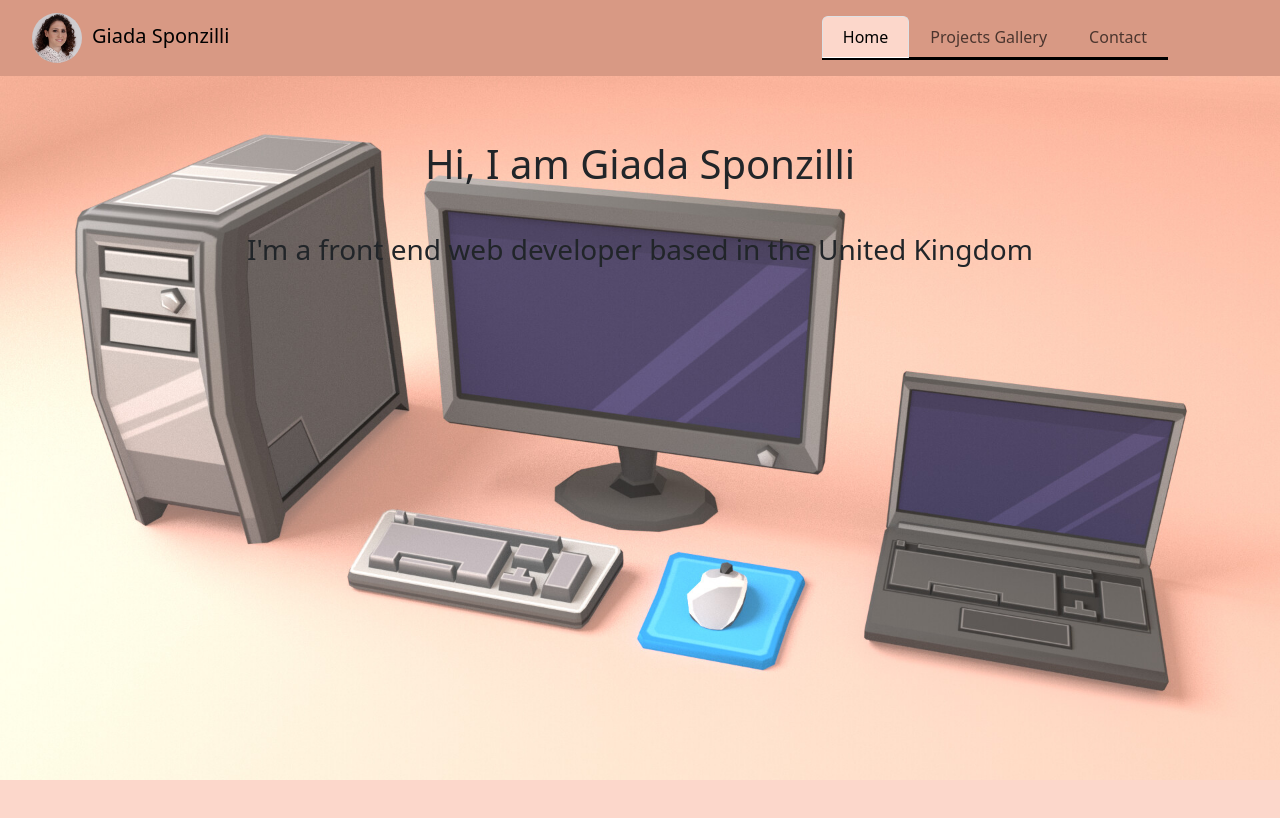
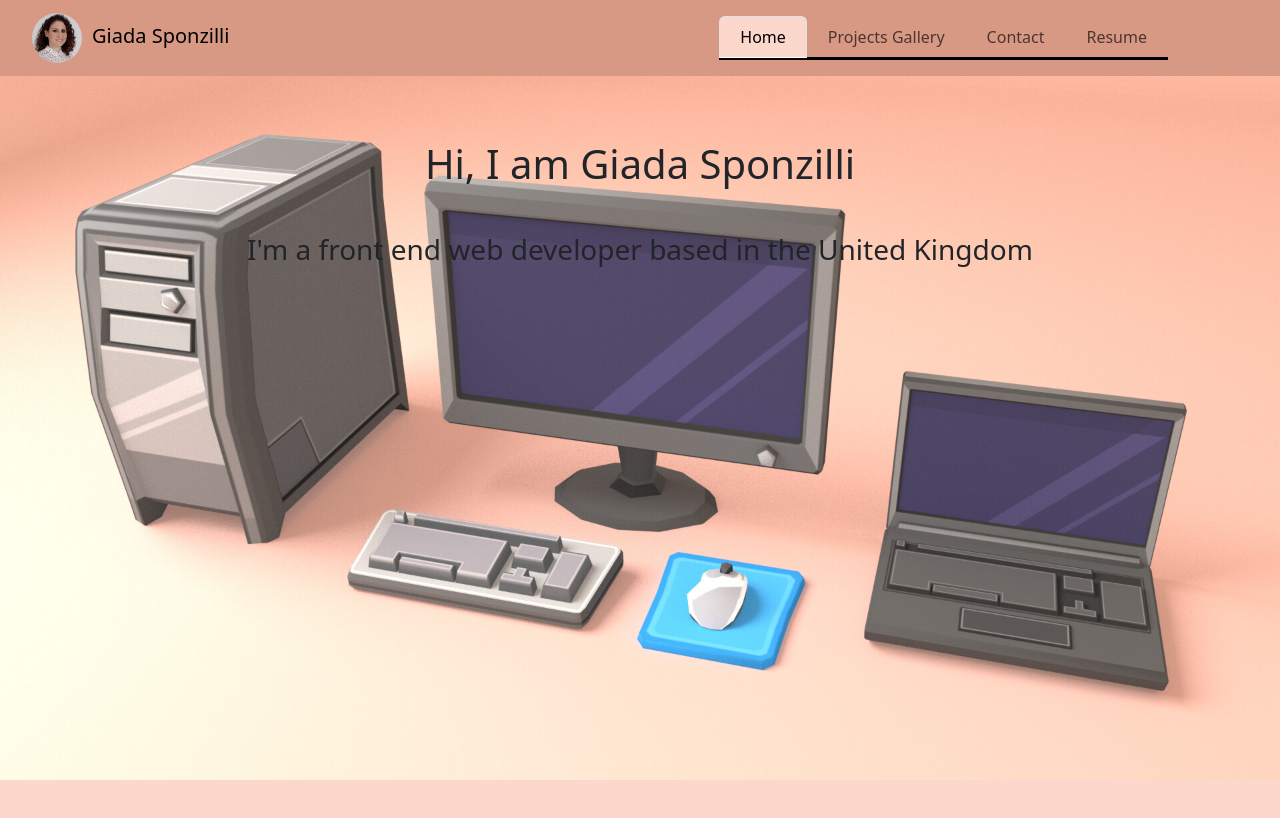
Before and after one commit to giadasponzilli/react-portfolio-giadaSponzilli, a React (Vite) app: page / in a window 1280 px wide. Shown: the top 818 px of the page. Built offline with nearby package versions, Linux system fonts and the light colour scheme.

Commit message:
added resume link in navbar

```diff
--- a/src/components/Header/index.jsx
+++ b/src/components/Header/index.jsx
@@ -24,6 +24,7 @@ function MyNavbar() {
             <Nav.Link className="navLink" href="/">Home</Nav.Link>
             <Nav.Link className="navLink" href="/projectsgallery">Projects Gallery</Nav.Link>
             <Nav.Link className="navLink" href="/contact">Contact</Nav.Link>
+            <Nav.Link className="navLink" href="https://drive.google.com/file/d/1O4xwY41kbWU8C8sS7Dv75uPpkd_pdLE8/view?usp=sharing">Resume</Nav.Link>
           </Nav>
         </Container>
       </Navbar>
--- a/src/components/Pages/Home.css
+++ b/src/components/Pages/Home.css
@@ -14,3 +14,8 @@
   padding-bottom: 0px;
   margin-bottom: 0px;
 }
+
+/* h1, h3 {
+  color: white;
+  text-shadow: 2px 2px 4px #000000;
+} */
```
